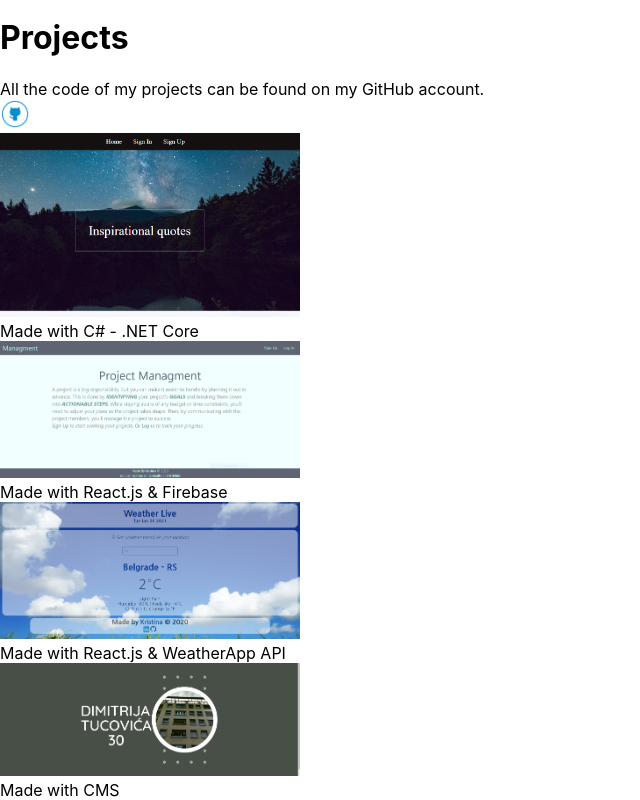
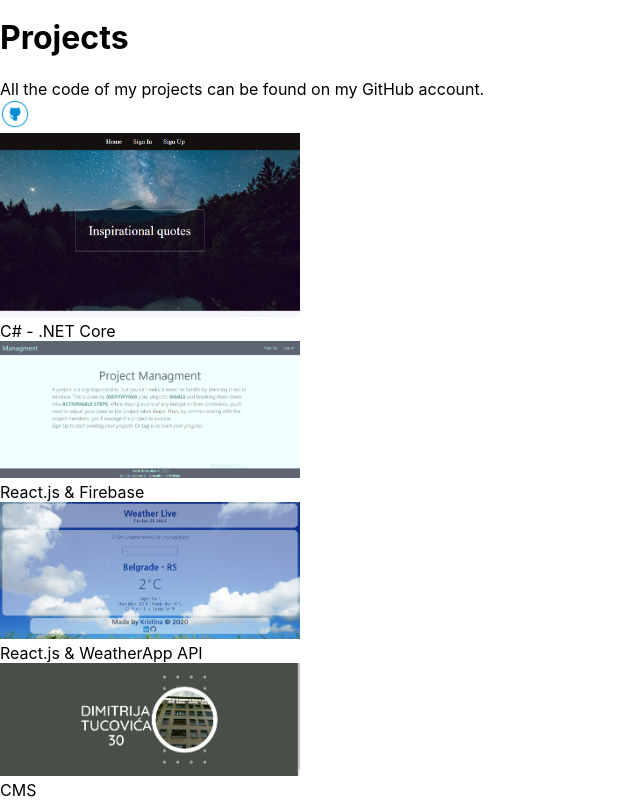
Before and after one commit to Kristina-11/Resume, a React (Create React App) app: page /portfolio in a window 1280 px wide. Shown: the part 315-1115 px from the top of the page, without its empty margins (0-640 px from the left). Built offline with nearby package versions, Linux system fonts and the light colour scheme; the HTML template or start-up script is replaced by a standard one.

Commit message:
Cleaned up text for images.

```diff
--- a/src/components/pages/Portfolio.js
+++ b/src/components/pages/Portfolio.js
@@ -10,10 +10,10 @@ const Portfolio = () => {
     const { lang } = useContext(LanguageContext);
 
     const [ links ] = useState([
-        { name: 'blog', details: 'Made with C# - .NET Core', link: 'http://kristina91119-001-site1.itempurl.com/' },
-        { name: 'managment', details: 'Made with React.js & Firebase', link: 'https://projectmanagment-28660.web.app/'},
-        { name: 'weather', details: 'Made with React.js & WeatherApp API', link: 'https://kristina-11.github.io/WeatherApp/'},
-        { name: 'dimitrijala', details: 'Made with CMS', link: 'https://www.dimitrijatucovica30.co.rs/'}
+        { name: 'blog', details: 'C# - .NET Core', link: 'http://kristina91119-001-site1.itempurl.com/' },
+        { name: 'managment', details: 'React.js & Firebase', link: 'https://projectmanagment-28660.web.app/'},
+        { name: 'weather', details: 'React.js & WeatherApp API', link: 'https://kristina-11.github.io/WeatherApp/'},
+        { name: 'dimitrijala', details: 'CMS', link: 'https://www.dimitrijatucovica30.co.rs/'}
     ]);
 
     return (
```
